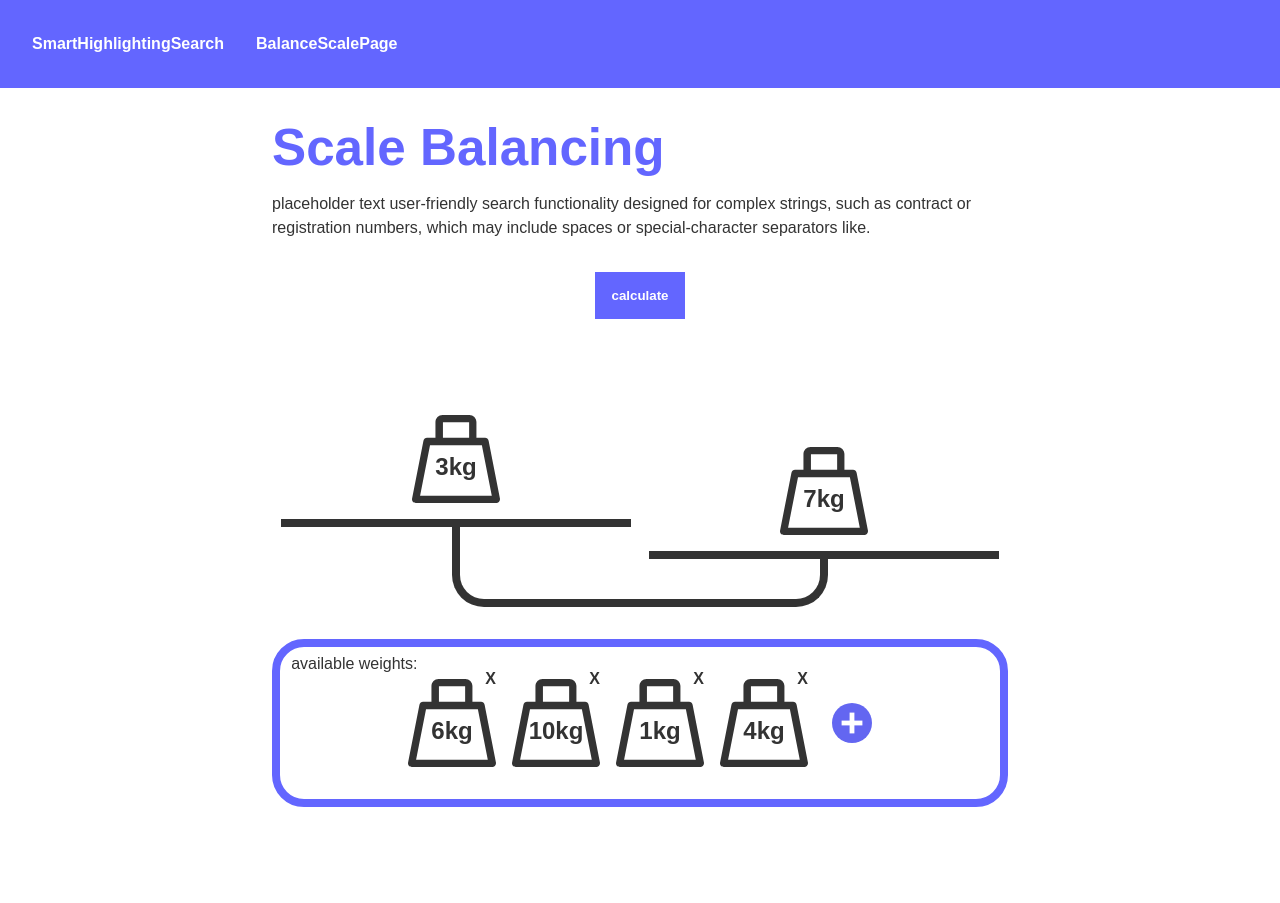
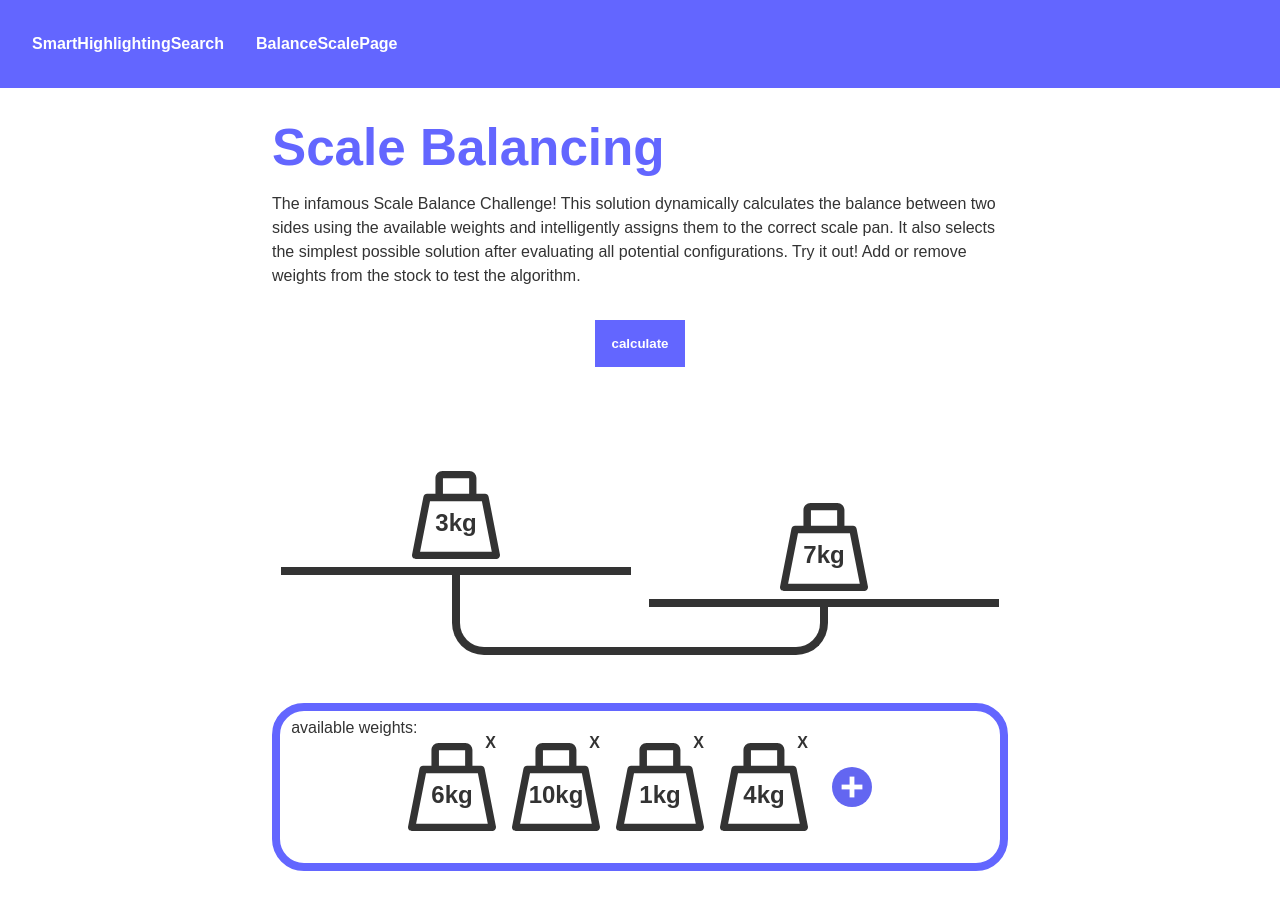
Before and after one commit to oy-gen/code-some-collection, a React (Vite) app: page /balance-scale in a window 1280 px wide. Before the commit the page ends 839 px from the top, so only its background shows below. Built offline with nearby package versions, Linux system fonts and the light colour scheme.

Commit message:
[ED-3] add description

```diff
--- a/src/features/balance-scale/presentation/BalanceScalePage.tsx
+++ b/src/features/balance-scale/presentation/BalanceScalePage.tsx
@@ -56,11 +56,13 @@ export const BalanceScalePage: React.FC = () => {
     <>
       <h1>Scale Balancing</h1>
       <Description>
-        placeholder text user-friendly search functionality designed for complex
-        strings, such as contract or registration numbers, which may include
-        spaces or special-character separators like.
+        The infamous Scale Balance Challenge! This solution dynamically
+        calculates the balance between two sides using the available weights and
+        intelligently assigns them to the correct scale pan. It also selects the
+        simplest possible solution after evaluating all potential
+        configurations. Try it out! Add or remove weights from the stock to test
+        the algorithm.
       </Description>
-
       <ButtonContainer>
         <Button onClick={calculateBalance} $isError={shouldReset}>
           {shouldReset ? "reset" : "calculate"}
--- a/src/features/balance-scale/presentation/components/Scale.tsx
+++ b/src/features/balance-scale/presentation/components/Scale.tsx
@@ -22,10 +22,10 @@ export const Scale: React.FC = () => {
             );
           })}
         </ScalePanContent>
-        <ScaleHeight
+        <ScaleDistance
           $heavierSide={heavierSide}
           $isLeftSide={true}
-        ></ScaleHeight>
+        ></ScaleDistance>
       </ScalePan>
       <ScalePan>
         <ScalePanContent>
@@ -35,10 +35,10 @@ export const Scale: React.FC = () => {
             );
           })}
         </ScalePanContent>
-        <ScaleHeight
+        <ScaleDistance
           $heavierSide={heavierSide}
           $isLeftSide={false}
-        ></ScaleHeight>
+        ></ScaleDistance>
       </ScalePan>
       <ScaleBase></ScaleBase>
     </ScaleContainer>
@@ -49,7 +49,7 @@ const ScaleContainer = styled.div`
   display: grid;
   grid-template-columns: 1fr 1fr;
   grid-template-rows: 1fr 3rem;
-  margin: 0 auto 2rem;
+  margin: 0 auto 3rem;
   justify-content: center;
   height: 18rem;
 `;
@@ -68,11 +68,11 @@ const ScalePanContent = styled.div`
   width: 95%;
   overflow: visible;
   flex-wrap: wrap-reverse;
-  padding: 1rem;
+  padding: 0.5rem;
   border-bottom: 0.5rem solid ${({ theme }) => theme.colors.text};
 `;
 
-const ScaleHeight = styled.div<{
+const ScaleDistance = styled.div<{
   $heavierSide: HeavierSideEnum;
   $isLeftSide: boolean;
 }>`
```
